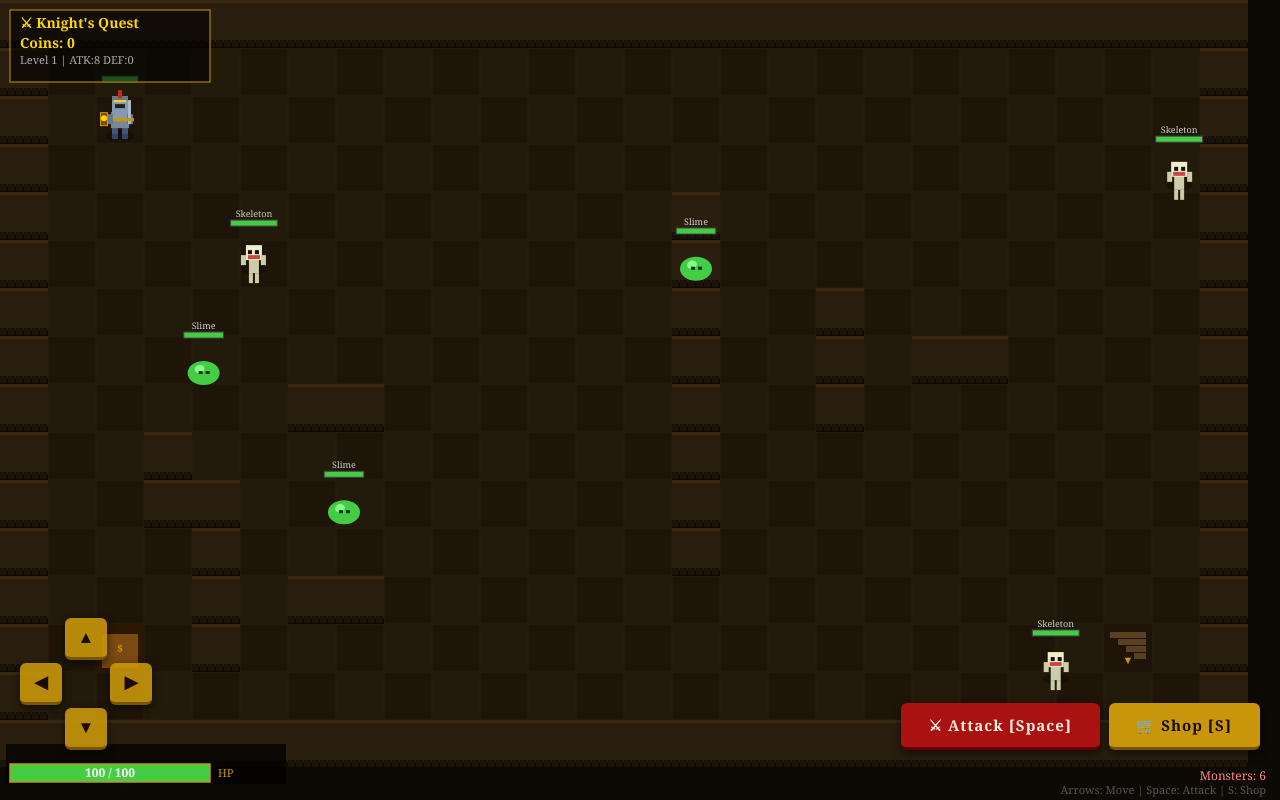
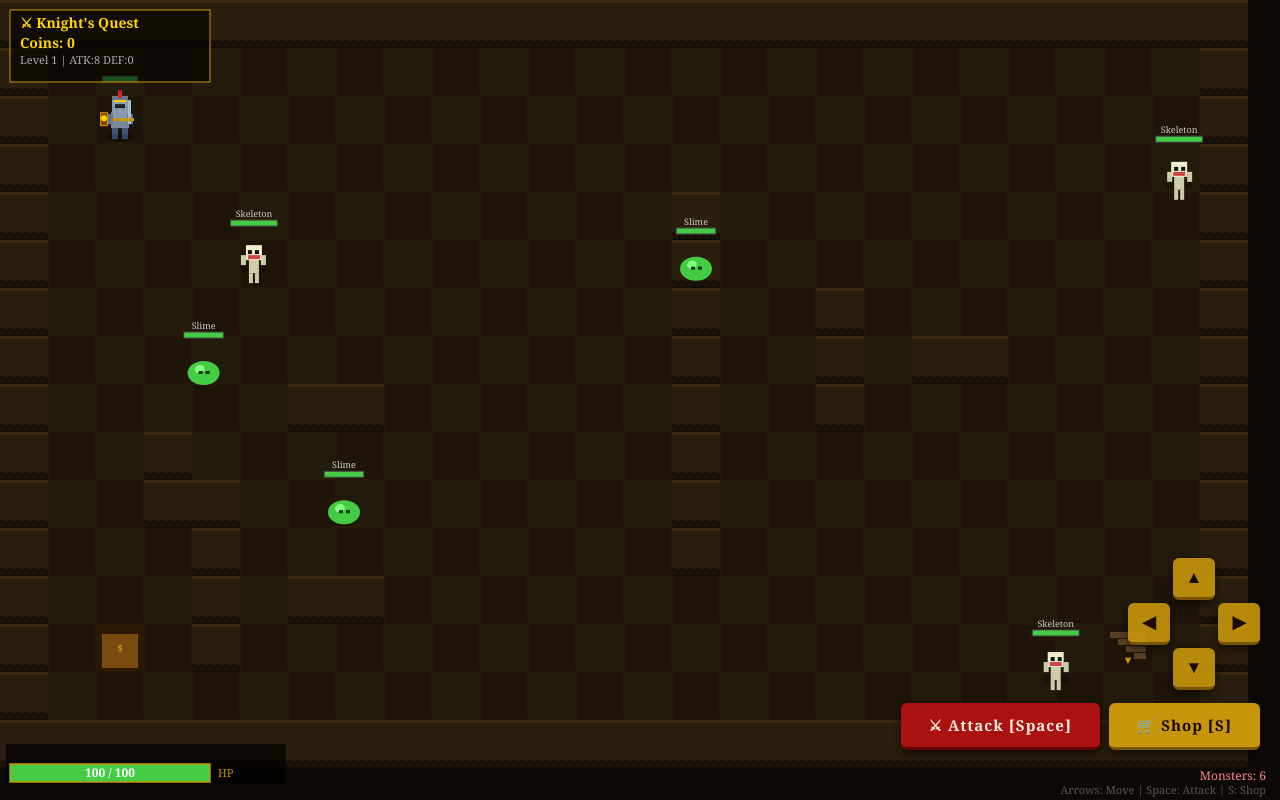
Before and after one commit to LovelySheep16/Knights-Quest, a plain HTML site: page index.html in a window 1280 px wide. Both pictures are taken after a click on the button "Begin Quest". Drawn offline with Linux system fonts and the light colour scheme.

Commit message:
Move D-pad above shop button in bottom-right corner
Co-Authored-By: Claude Sonnet 4.6 <noreply@anthropic.com>

```diff
--- a/knights-quest.css
+++ b/knights-quest.css
@@ -18,8 +18,8 @@ body { background: #1a1209; overflow: hidden; font-family: 'Georgia', serif; }
 .close-shop:hover { background: #9a2020; }
 #dpad {
   position: absolute;
-  bottom: 50px;
-  left: 20px;
+  bottom: 110px;
+  right: 20px;
   width: 132px;
   height: 132px;
   display: none;
```
